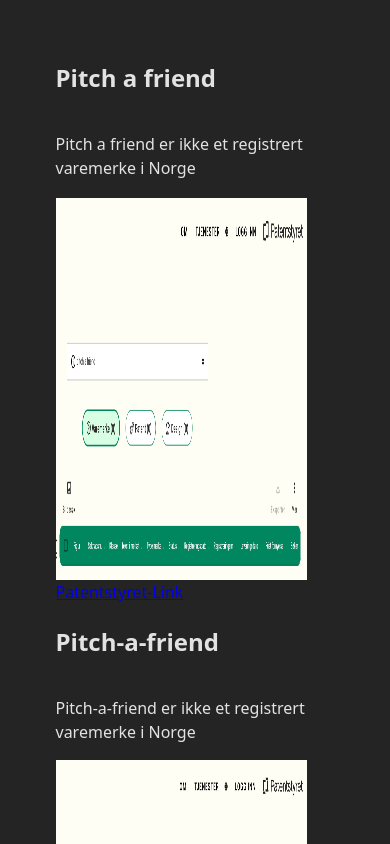
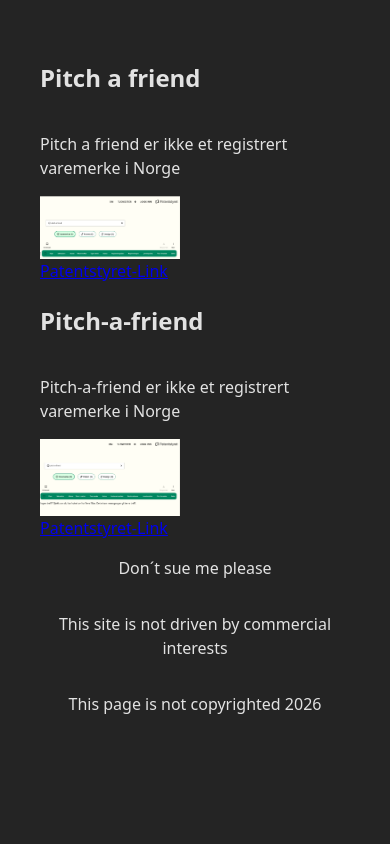
Before and after one commit to Nikunne/pitch-a-friend.no, a React (Vite) app: page / in a window 390 px wide. Shown: the top 844 px of the page. Built offline with nearby package versions, Linux system fonts and the light colour scheme.

Commit message:
more mobile

```diff
--- a/src/index.css
+++ b/src/index.css
@@ -30,12 +30,21 @@
   width: 60rem;
   height: 24rem;
   max-width: 90%;
+  max-height: 30%;
+}
+
+@media (max-width: 600px) {
+  .patent-img {
+    width: 45%;
+    height: 25%;
+  }
 }
 
 .content {
   display: flex;
   flex-direction: column;
   align-items: center;
+  margin: auto;
 }
 
 .patent-container {
@@ -43,8 +52,3 @@
   display: flex;
   flex-direction: column;
 }
-
-#main {
-  max-width: 90%;
-  margin: auto;
-}
```
